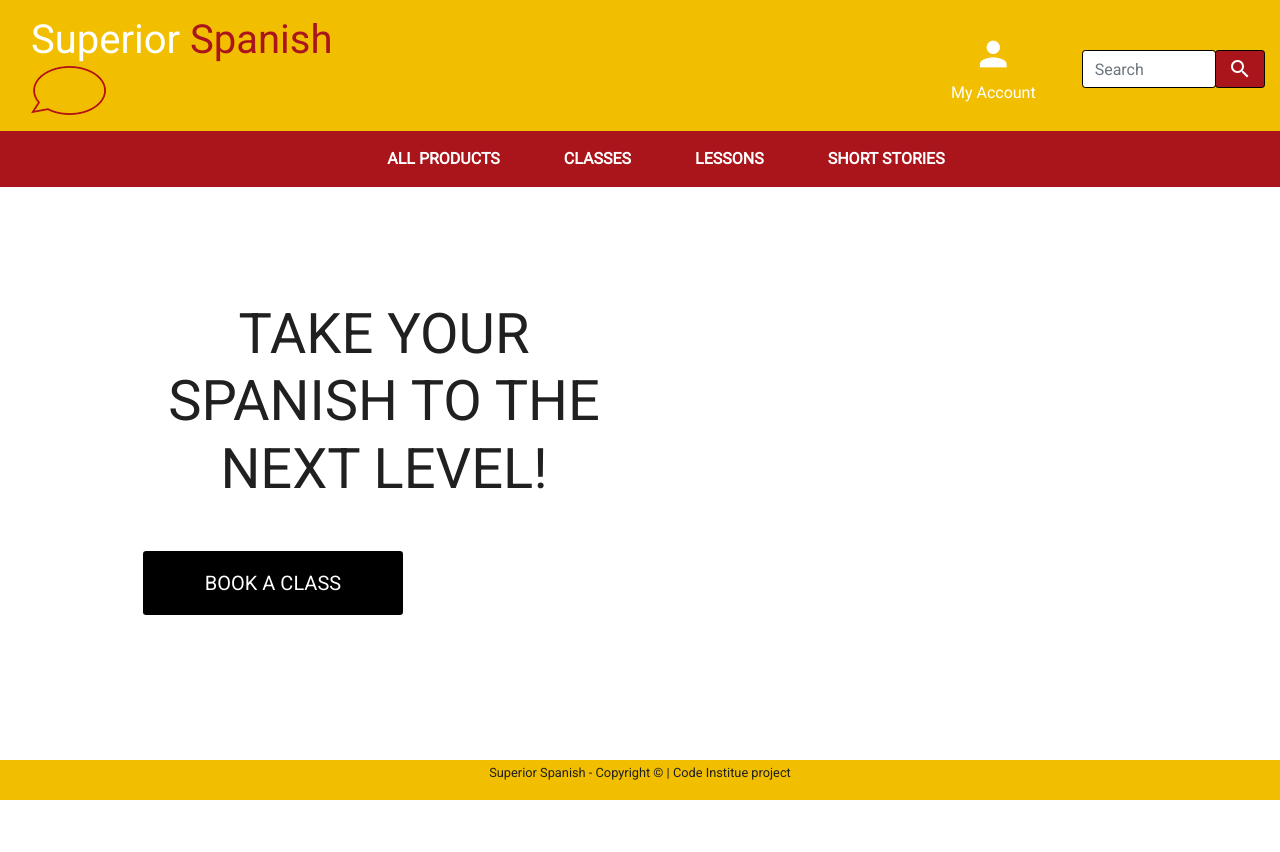
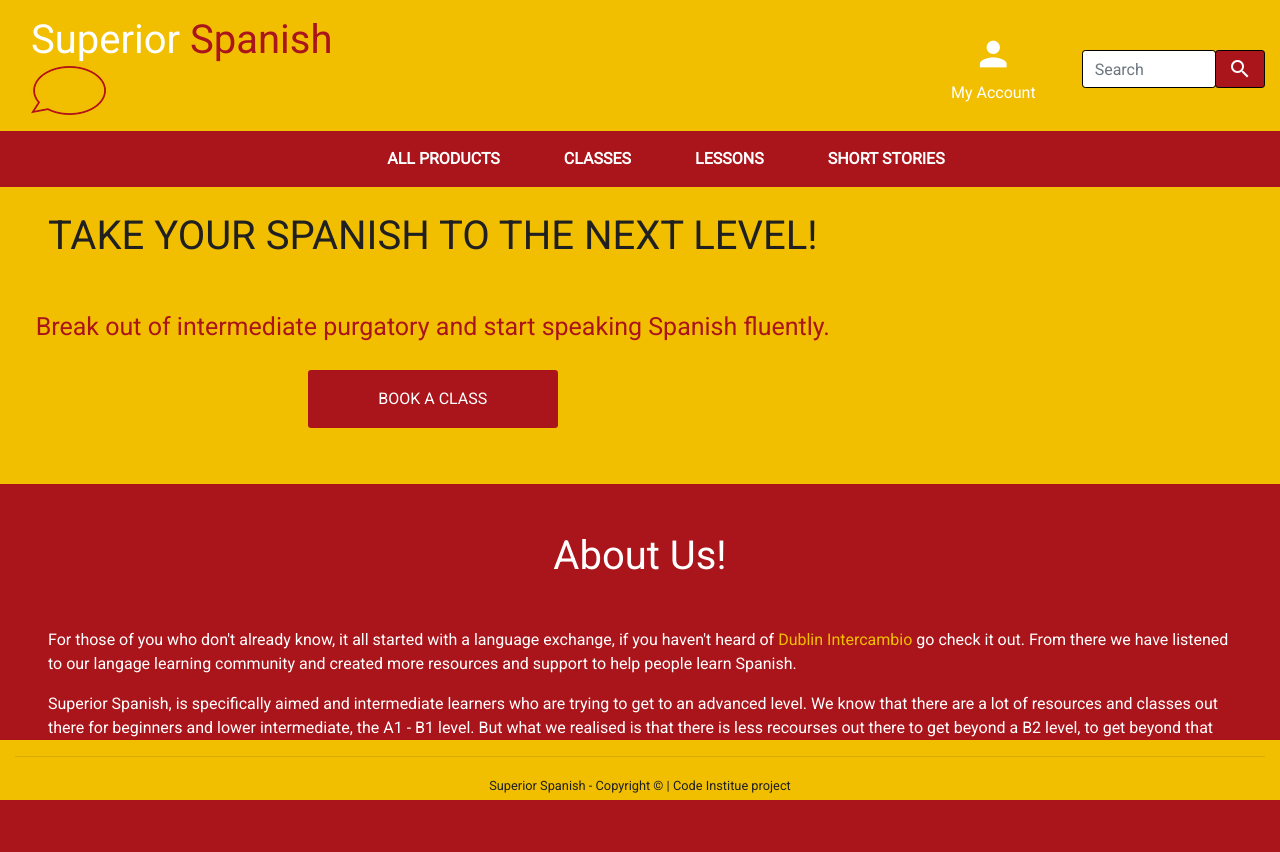
Before and after one commit to DonnaIB/superior_spanish, a Django app: page / in a window 1280 px wide. Before the commit the page ends 800 px from the top, so only its background shows below. Run offline with Django 3.2, Linux system fonts and the light colour scheme; parts of the project's set-up code (start-up, migrations or seed data) failed here and were passed over; some libraries are stand-ins or nearby versions.

Commit message:
Added about section to index.html & updates styles

```diff
--- a/home/templates/home/index.html
+++ b/home/templates/home/index.html
@@ -2,7 +2,7 @@
 {% load static %}
 
 {% block page_header %}
-    <div class="container header-container">
+    <div class="container-fluid header-container bg-yellow">
         <div class="row">
             <div class="col"></div>
         </div>
@@ -10,18 +10,39 @@
 {% endblock %}
 
 {% block content %}
-    <div class="container h-100">
+    <div class="container-fluid bg-yellow">
         <div class="row h-100">
-            <div class="col-7 col-md-6 my-auto">
-                <h1 class="display-4 logo-font text-black text-center">
+            <div class="mb-5">
+                <h1 class="logo-font text-black text-center m-5">
                     Take your Spanish to the next level!
                 </h1>
-                <div class="my-5">
+                <p class="text-center text-red sub-heading m-4">Break out of intermediate purgatory and start speaking Spanish fluently.</p>
+                <div class="m-auto">
                     <h4>
-                        <a href="{% url 'products' %}" class="shop-now-button btn btn-lg rounded-sm text-uppercase py-3">Book a Class</a>
+                        <a href="{% url 'products' %}" class="shop-now-button btn rounded-sm text-uppercase mx-auto py-3">Book a Class</a>
                     </h4>
                 </div>
             </div>
         </div>
     </div>
+    <div class="container-fluid bg-red">
+        <div class="row h-100">
+            <div class="mb-5">
+                <h1 class="text-white text-center my-5">
+                    About Us!
+                </h1>
+                <p class="text-white mx-5">For those of you who don't already know, it all started with a language exchange, if you haven't heard of
+                    <a href="https://donnaib.github.io/dublin_intercambio/" target="_blank">Dublin Intercambio</a> go check it out.
+                    From there we have listened to our langage learning community and created more resources and support to help
+                    people learn Spanish.
+                </p>
+                <p class="text-white mx-5">Superior Spanish, is specifically aimed and intermediate learners who are trying to get to an advanced level.  We know
+                    that there are a lot of resources and classes out there for beginners and lower intermediate, the A1 - B1 level. But what
+                    we realised is that there is less recourses out there to get beyond a B2 level, to get beyond that intermediate plateau and
+                    on to an advanced level.
+                </p>
+                <br>
+            </div>
+        </div>
+    </div>
 {% endblock %}
--- a/static/css/base.css
+++ b/static/css/base.css
@@ -6,21 +6,48 @@ body {
     /* background-color: white; */
     background-size: cover;
     height: calc(100vh - 164px);
+    padding-bottom:60px;
     color: #202020;
     font-family: 'Roboto';
 }
+
+.sub-heading {
+    font-size: 25px;
+}
+
+a {
+    color:#F1BF00;
+}
+
+.logo-font {
+    text-transform: uppercase;
+}
+
+/* -------------------------------- Text Colors */
+
+.text-white {
+    color: #fff !important;
+}
+
+.text-red {
+    color: #AA151B;
+}
+
+.text-yellow {
+    color: #F1BF00;
+}
+
+/* -------------------------------- Background Colors */
 
 .bg-yellow {
     background-color: #F1BF00;
 }
 
-.logo-text {
-    color: #AA151B;
+.bg-red {
+    background-color: #AA151B;
 }
 
-i {
-   color: white;
-}
+/* -------------------------------- Icons */
 
 .nav-icon {
     font-size: 40px;
@@ -34,27 +61,27 @@ i {
     font-size: 100px;
 }
 
-.logo-font {
-    text-transform: uppercase;
-}
+i {
+    color: white;
+ }
 
 .main-logo-link {
     width: fit-content;
 }
 
+/* -------------------------------- Buttons */
 .shop-now-button {
-    background: black;
+    background:#AA151B;
     color: white;
-    min-width: 260px;
+    display: flex;
+    justify-content: center;
+    align-items: center;
+    max-width: 250px;
 }
 
 .btn-red {
     background: #AA151B;
     color: white;
-}
-
-.bg-red {
-    background-color: #AA151B;
 }
 
 .shop-now-button:hover,
@@ -65,10 +92,6 @@ i {
 .btn-black:focus {
     background: #202020;
     color: white;
-}
-
-.text-white {
-    color: #fff !important;
 }
 
 .border-black {
@@ -82,7 +105,9 @@ footer {
     left: 0;
     bottom: 0;
     width: 100%;
+    height:60px;
     background-color:#F1BF00;
+    border-top: black;
     color: #202020;
     text-align: center;
   }
@@ -120,4 +145,19 @@ footer {
       body {
           height: calc(100vh - 116px);
       }
+      .shop-now-button {
+        background:#AA151B;
+        color: white;
+        display: flex;
+        justify-content: center;
+        align-items: center;
+        max-width: 150px;
+    }
+    .sub-heading {
+        font-size: 16px;
+    }
+
+    h1 {
+        font-size: 20px;
+    }
   }
--- a/templates/base.html
+++ b/templates/base.html
@@ -49,7 +49,7 @@
         <div id="topnav" class="row pt-lg-2 d-none d-lg-flex bg-yellow">
             <div class="col-12 col-lg-4 my-auto py-1 py-lg-0 text-center text-lg-left">
                 <a href="/" class="nav-link logo-link">
-                    <h1 class="logo-text"><span class="text-white">Superior</span> Spanish <img class="nav-logo"
+                    <h1 class="text-red"><span class="text-white">Superior</span> Spanish <img class="nav-logo"
                             src="{{ MEDIA_URL }}ssLogo.png" alt="logo">
                     </h1>
                 </a>
@@ -119,6 +119,7 @@
     {% endblock %}
 
     <footer class="container-fluid">
+        <hr>
         <div class="row">
             <div class="col-12">
                 <p>
```
